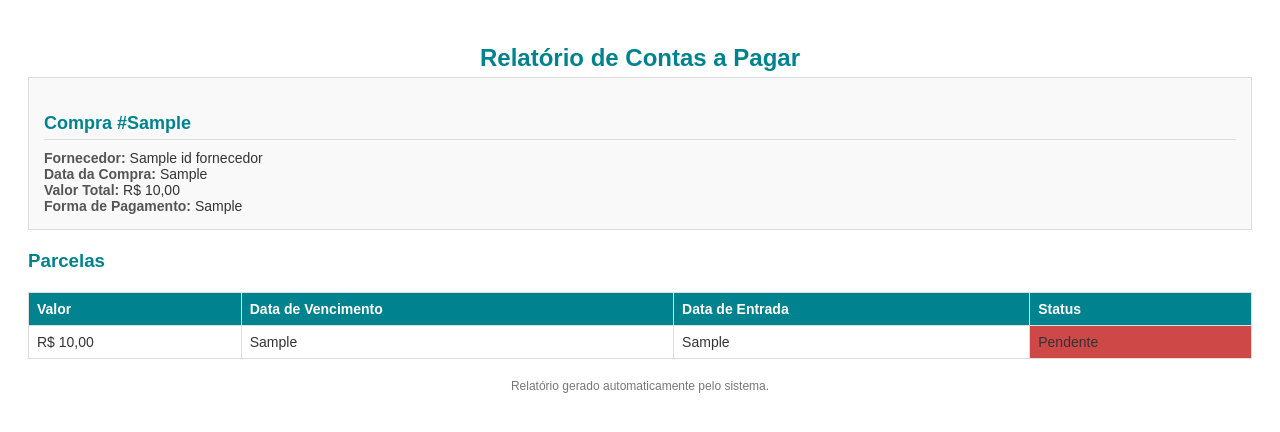
After one commit to shutxx/ERPtcc, a Django app: template back-end/templates/relatorio_contas_pagar.html in a window 1280 px wide. The commit adds this page. Shown: the top 432 px of the page. Run offline with Django 5.2, Linux system fonts and the light colour scheme; the template is opened without the code that fills it: most values are stand-ins (such as "Sample title", 1, 10 or a date in 2020).

Commit message:
add relatorio contas a pagar

```diff
--- a/back-end/contas/urls.py
+++ b/back-end/contas/urls.py
@@ -1,5 +1,6 @@
 from django.urls import path
 from .views import ContasPagar, ContasReceber
+from relatorios.views import RelatorioContaAPagarView
 
 urlpatterns = [
     path('contas-pagar/', ContasPagar.ContaPagarListAPIView.as_view(), name='conta-pagar-list'),
@@ -7,6 +8,7 @@ urlpatterns = [
     path('conta-pagar/detail/<int:pk>', ContasPagar.ContaPagarRetrieveAPIView.as_view(), name='conta-pagar-detail'),
     path('conta-pagar/update/<int:pk>', ContasPagar.ContaPagarUpdateAPIView.as_view(), name='conta-pagar-update'),
     path('conta-pagar/delete/<int:pk>', ContasPagar.ContaPagarDestroyAPIView.as_view(), name='conta-pagar-delete'),
+    path('conta-pagar/relatorio/', RelatorioContaAPagarView.as_view(), name='conta-pagar-relatorio'),
 
     path('contas-receber/', ContasReceber.ContaReceberListAPIView.as_view(), name='conta-receber-list'),
     path('conta-receber/create/', ContasReceber.ContaReceberCreateAPIView.as_view(), name='conta-receber-create'),
--- /dev/null
+++ b/back-end/templates/relatorio_contas_pagar.html
@@ -0,0 +1,138 @@
+<!DOCTYPE html>
+<html lang="pt-br">
+
+<head>
+    <meta charset="UTF-8">
+    <meta name="viewport" content="width=device-width, initial-scale=1.0">
+    <title>Relatório de Contas a Pagar</title>
+    <style>
+        body {
+            font-family: Arial, sans-serif;
+            color: #333;
+            padding: 20px;
+        }
+
+        h1 {
+            text-align: center;
+            color: #00838F;
+            font-size: 24px;
+            margin-bottom: 20px;
+        }
+
+        h1,
+        h2,
+        h3 {
+            color: #00838F;
+            margin-bottom: 5px;
+        }
+
+        h2 {
+            font-size: 18px;
+            margin-top: 20px;
+            border-bottom: 1px solid #ddd;
+            padding-bottom: 5px;
+        }
+
+        .conta-section {
+            background: #f9f9f9;
+            border: 1px solid #ddd;
+            padding: 15px;
+            margin-bottom: 20px;
+        }
+
+        .conta-info {
+            font-size: 14px;
+            color: #333;
+            margin-top: 10px;
+        }
+
+        .conta-info strong {
+            color: #555;
+            font-weight: bold;
+        }
+
+        table {
+            width: 100%;
+            border-collapse: collapse;
+            margin-top: 20px;
+            font-size: 14px;
+        }
+
+        table th,
+        table td {
+            border: 1px solid #ddd;
+            padding: 8px;
+            text-align: left;
+        }
+
+        table th {
+            background-color: #00838F;
+            color: white;
+        }
+
+        .footer {
+            margin-top: 20px;
+            font-size: 12px;
+            text-align: center;
+            color: #777;
+        }
+
+        .statusPendente{
+            background-color: #cf4848
+        }
+    </style>
+</head>
+
+<body>
+    <h1>Relatório de Contas a Pagar</h1>
+
+    {% if contasAPagar %}
+    {% for data in contasAPagar %}
+    <div class="conta-section">
+        <h2>Compra #{{ data.compra.IdCompra }}</h2>
+
+        <div class="conta-info">
+            <strong>Fornecedor:</strong> {{ data.compra.IdFornecedor.NomeFantasia }}<br>
+            <strong>Data da Compra:</strong> {{ data.compra.DataCompra }}<br>
+            <strong>Valor Total:</strong> R$ {{ data.compra.ValorTotal|floatformat:2 }}<br>
+            <strong>Forma de Pagamento:</strong> {{ data.compra.FormaPagamento }}<br>
+        </div>
+    </div>
+
+    <h3>Parcelas</h3>
+    <table>
+        <thead>
+            <tr>
+
+                <th>Valor</th>
+                <th>Data de Vencimento</th>
+                <th>Data de Entrada</th>
+                <th>Status</th>
+            </tr>
+        </thead>
+        <tbody>
+            {% for parcela in data.parcelas %}
+            <tr>
+                <td>R$ {{ parcela.Valor|floatformat:2 }}</td>
+                <td>{{ parcela.DataVencimento }}</td>
+                <td>{{ parcela.DataEntrada }}</td>
+                {% if parcela.Status %}
+                    <td class="statusPago">Pago</td>
+                {% else %}
+                    <td class="statusPendente">Pendente</td>
+                {% endif %}
+            </tr>
+            {% endfor %}
+        </tbody>
+    </table>
+    {% endfor %}
+    {% else %}
+    <p>Não há contas a pagar no período selecionado.</p>
+    {% endif %}
+
+    <div class="footer">
+        <p>Relatório gerado automaticamente pelo sistema.</p>
+    </div>
+</body>
+
+</html>
```
Also changed, not shown: back-end/relatorios/views.py (+51 -2 lines), back-end/templates/relatorio_produtos.html (+7 -2 lines).
